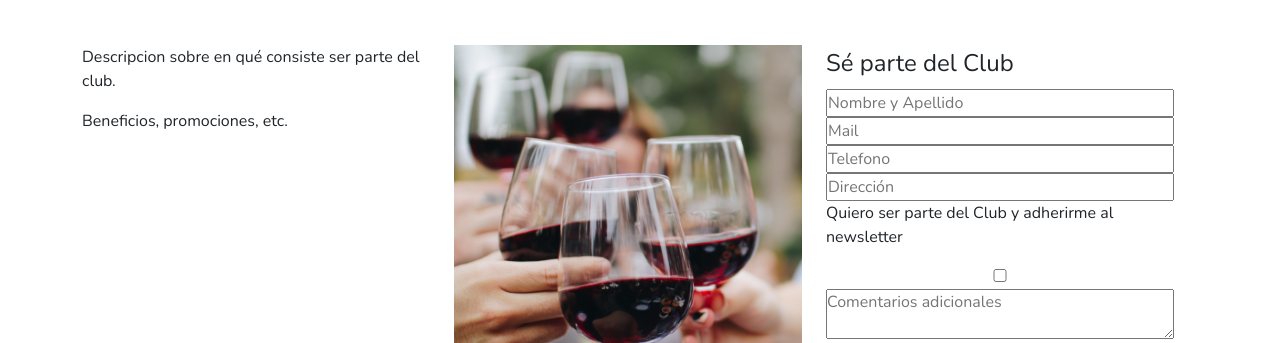
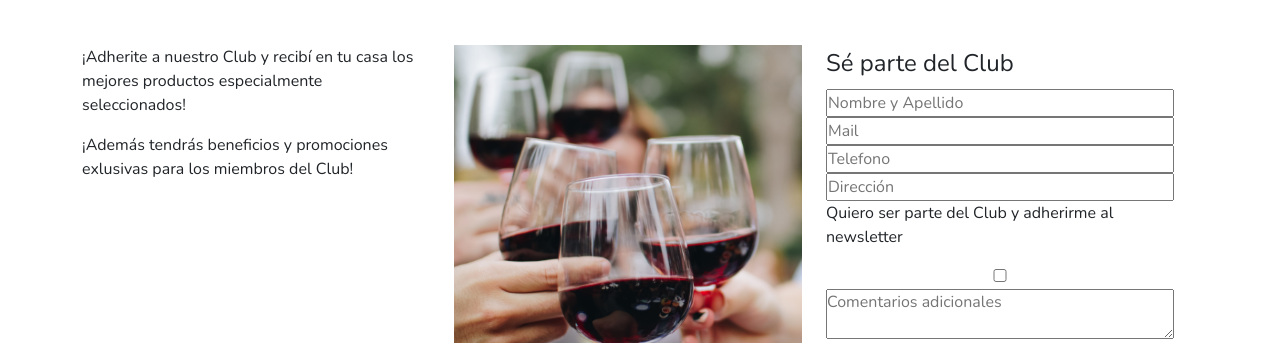
Before and after one commit to PerezLautaro/vinoteca-perez, a plain HTML site: page pages/club.html in a window 1280 px wide. Shown: the part 290-633 px from the top of the page. Drawn offline with nearby package versions, Linux system fonts and the light colour scheme.

Commit message:
descripcion club

```diff
--- a/pages/club.html
+++ b/pages/club.html
@@ -74,10 +74,10 @@
 
                         <article class="col-lg-4 col-md-4 col-xs-12">
                             <p>
-                                Descripcion sobre en qué consiste ser parte del club.
+                               ¡Adherite a nuestro Club y recibí en tu casa los mejores productos especialmente seleccionados!
                             </p>
                             <p>
-                                Beneficios, promociones, etc.
+                                ¡Además tendrás beneficios y promociones exlusivas para los miembros del Club!
                             </p>
                           </article>
 
```
